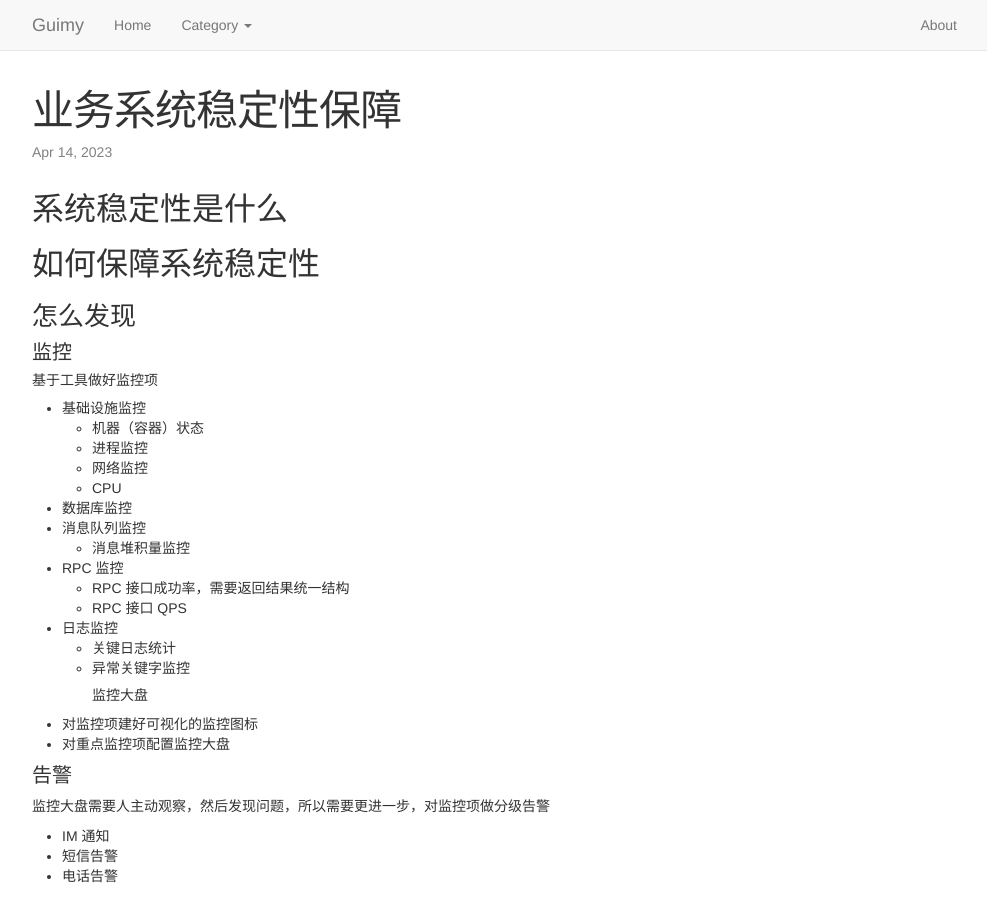
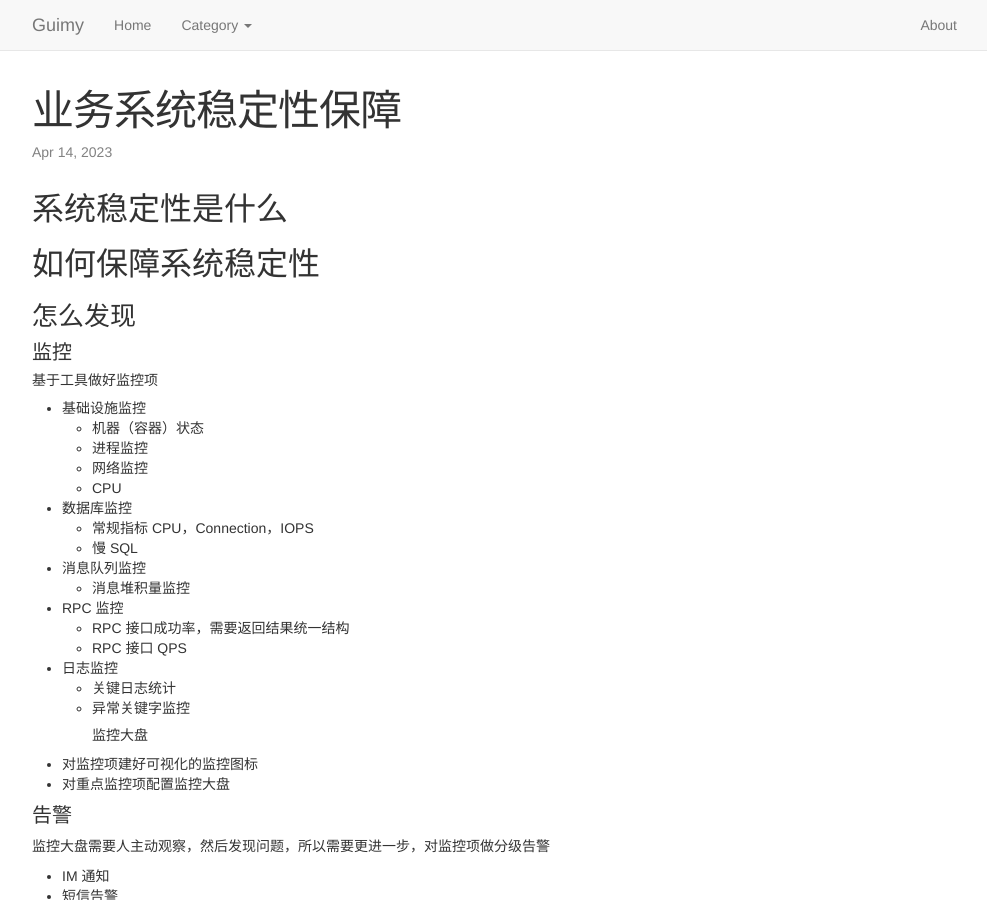
Before and after one commit to guimingyue/guimingyue.github.io, a Jekyll site: the page built from _posts/2023-04-14-stability-of-system.md, in a window 1280 px wide and 900 px high. Shown: the whole window, without its empty margins (138-1125 px from the left). Built offline with Jekyll 4.4.1, drawn with Linux system fonts in a browser that asks for light colours.

Commit message:
Update 2023-04-14-stability-of-system.md
update

```diff
--- a/_posts/2023-04-14-stability-of-system.md
+++ b/_posts/2023-04-14-stability-of-system.md
@@ -17,6 +17,8 @@ category: 其他
     * 网络监控
     * CPU
 * 数据库监控
+   * 常规指标 CPU，Connection，IOPS
+   * 慢 SQL
 * 消息队列监控
    * 消息堆积量监控
 * RPC 监控
```
